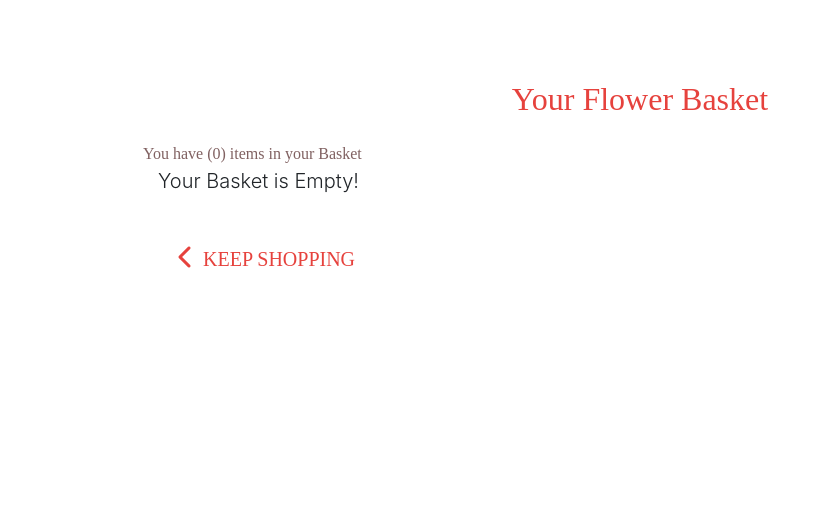
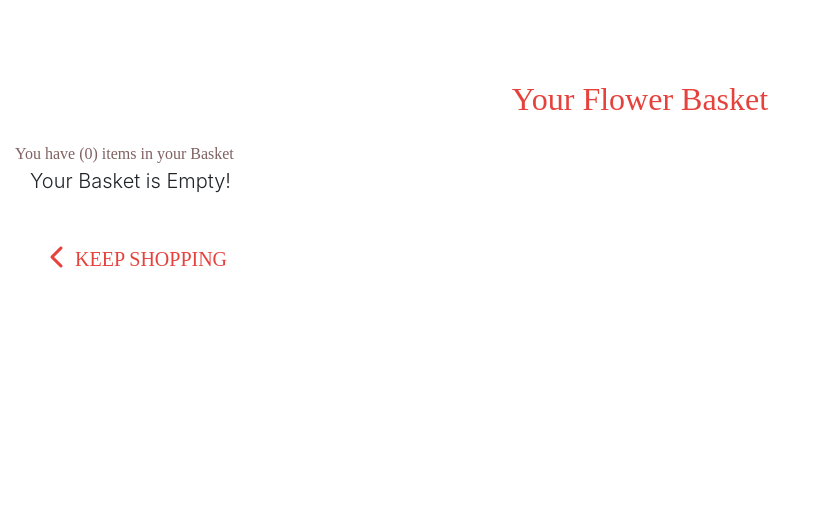
Before and after one commit to e-h-dev/floral_design, a Django app: page /basket in a window 1280 px wide. Shown: the part 188-702 px from the top of the page, without its empty margins (0-814 px from the left). Run offline with Django 3.2, Linux system fonts and the light colour scheme; some libraries are stand-ins or nearby versions; some web fonts are replaced.

Commit message:
Remove side scroll from basket template

```diff
--- a/basket/templates/basket/basket.html
+++ b/basket/templates/basket/basket.html
@@ -13,7 +13,7 @@
 {% endblock %}
 
 {% block content %}
-    <div class="container mb-2">
+    <div class="container-fluid mb-2">
         <div class="row">
             <div class="col">
                 <h2 class="main-print mb-4">Your Flower Basket</h2>
```
